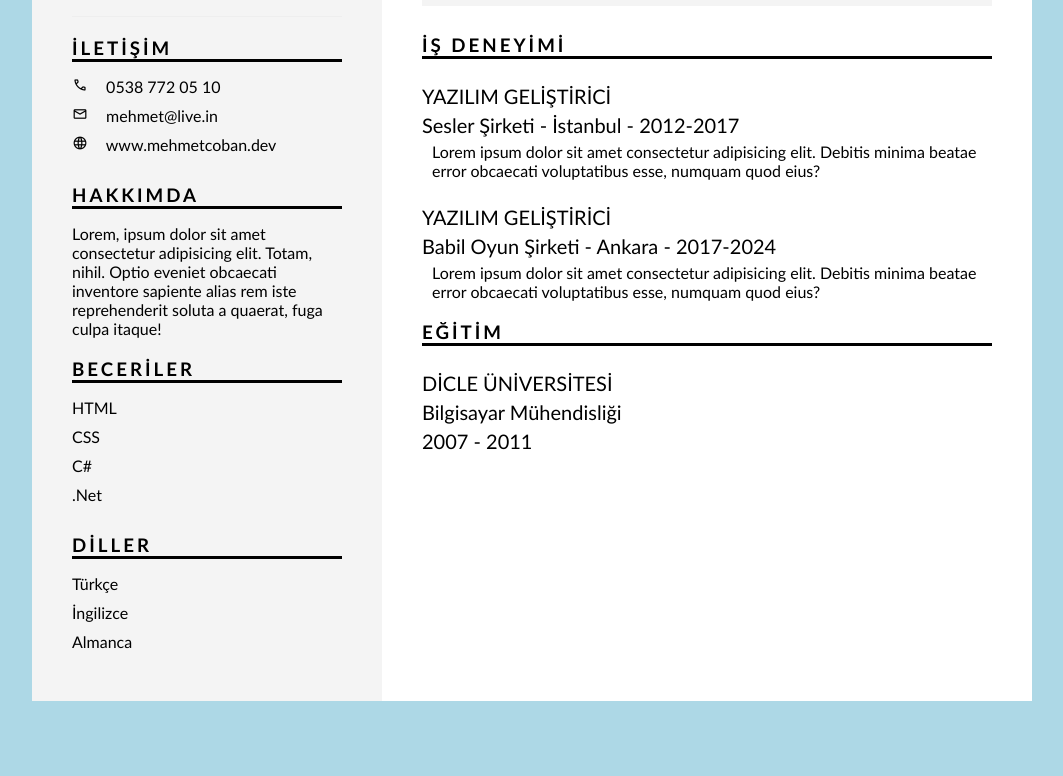
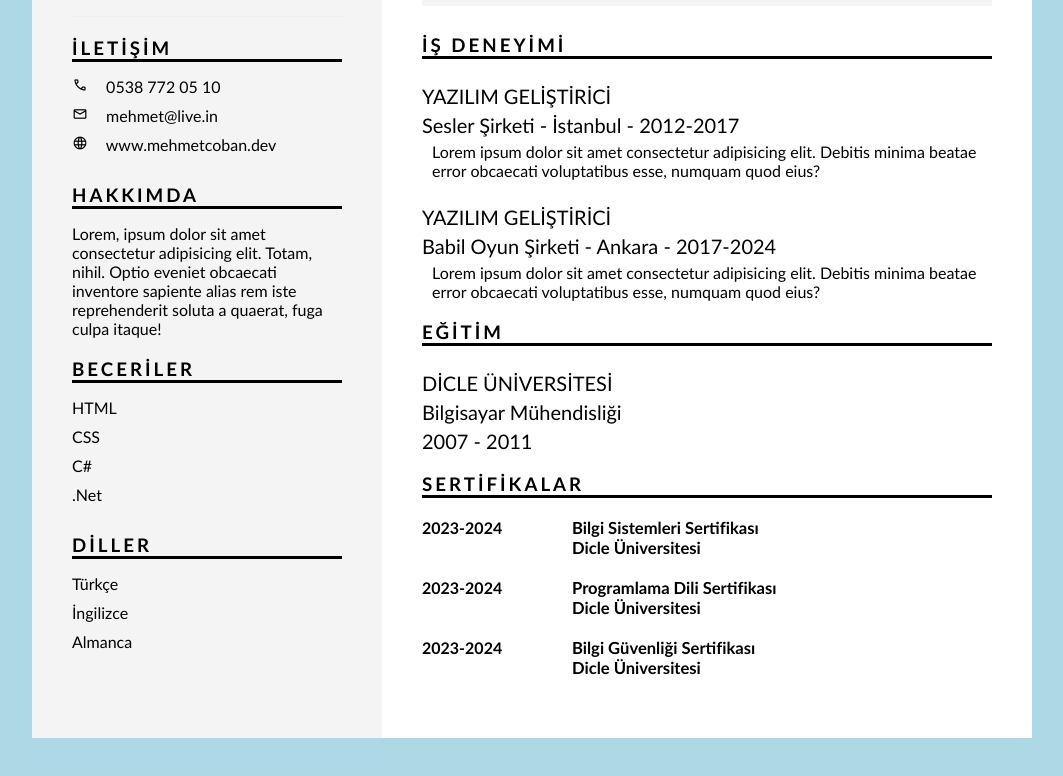
Before and after one commit to mhmtcbn/HtmlCssCV, a plain HTML site: page index.html in a window 1280 px wide. Shown: the part 364-1140 px from the top of the page, without its empty margins (108-1171 px from the left). Before the commit the page ends 1115 px from the top, so only its background shows below. Drawn offline with nearby package versions, Linux system fonts and the light colour scheme.

Commit message:
Proje tamamlandı.

```diff
--- a/index.html
+++ b/index.html
@@ -113,6 +113,37 @@
                 </div>
             </div>
 
+            <div class="sertifika">
+                <h3 class="baslik">Sertifikalar</h3>
+                <div class="sertifika-kutu">
+                    <div class="yil-sertifika">
+                        <h5>2023-2024</h5>
+                    </div>
+                    <div class="kurum">
+                        <h5>Bilgi Sistemleri Sertifikası</h5>
+                        <h5>Dicle Üniversitesi</h5>
+                    </div>
+                </div>
+                <div class="sertifika-kutu">
+                    <div class="yil-sertifika">
+                        <h5>2023-2024</h5>
+                    </div>
+                    <div class="kurum">
+                        <h5>Programlama Dili Sertifikası</h5>
+                        <h5>Dicle Üniversitesi</h5>
+                    </div>
+                </div>
+                <div class="sertifika-kutu">
+                    <div class="yil-sertifika">
+                        <h5>2023-2024</h5>
+                    </div>
+                    <div class="kurum">
+                        <h5>Bilgi Güvenliği Sertifikası</h5>
+                        <h5>Dicle Üniversitesi</h5>
+                    </div>
+                </div>
+            </div>
+
         </div>
 
     </div>
--- a/style.css
+++ b/style.css
@@ -128,6 +128,8 @@ body {
 }
 
 .unvan {
+  display: flex;
+  align-items: center;
   background: #f4f4f4;
   height: 60px;
   margin-top: 30px;
@@ -186,3 +188,29 @@ body {
     padding-top: 5px;
     font-weight: 100;
 }
+
+.sertifika .sertifika-kutu {
+    display: flex;
+    flex-direction: row;
+    margin: 20px 0px;
+}
+
+.sertifika .sertifika-kutu .yil-sertifika {
+    min-width: 150px;
+}
+
+.sertifika .sertifika-kutu .yil-sertifika h5 {
+    text-transform: uppercase;
+    font-size: 16px;
+}
+
+.sertifika .sertifika-kutu .yil-sertifika h4 {
+    text-transform: uppercase;
+    font-size: 16px;
+}
+
+.sertifika .sertifika-kutu .kurum {
+  text-transform: capitalize;
+  font-size: 20px;
+  font-weight: 300;
+}
```
